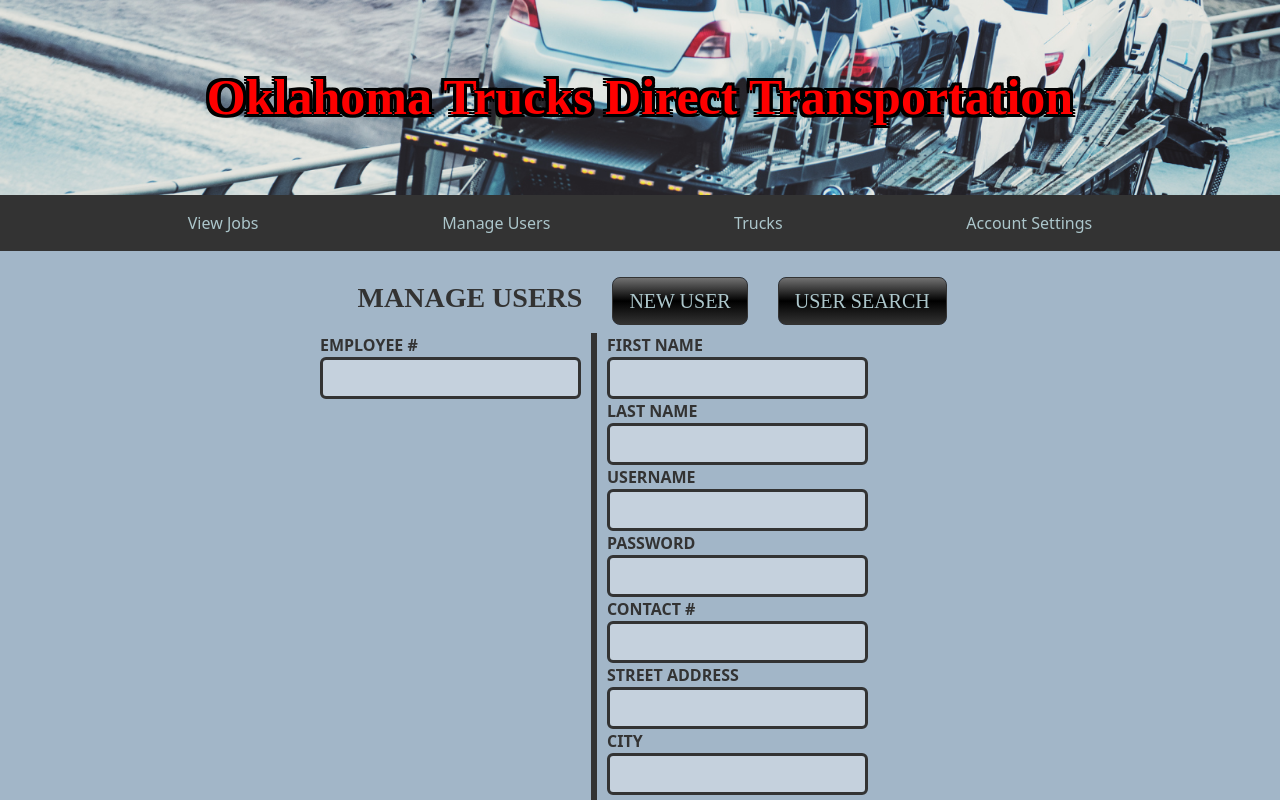
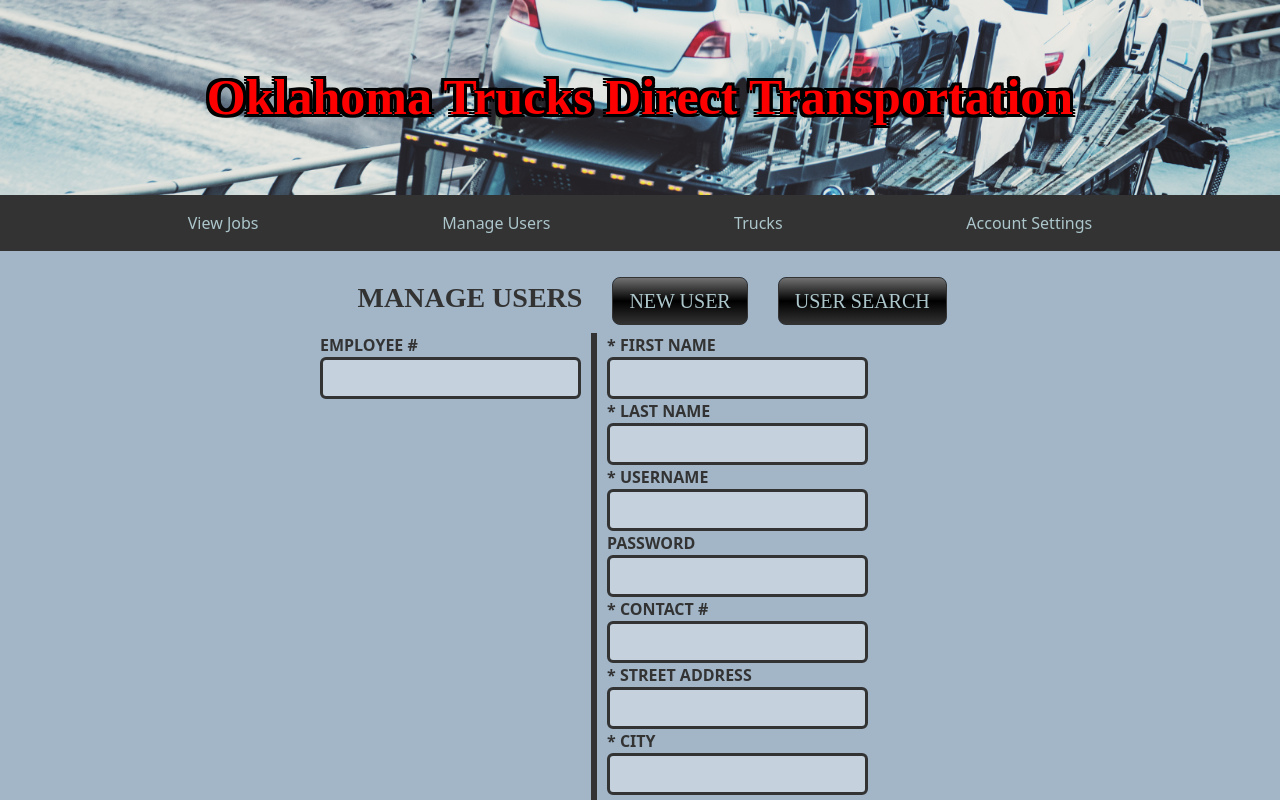
Before and after one commit to HighItsKy/CSCI441-GroupProject, a React (Create React App) app in the folder transportapp/: page /ManageUsers in a window 1280 px wide. Both pictures are taken after a click on the button "NEW USER". Shown: the top 800 px of the page. Built offline with nearby package versions, Linux system fonts and the light colour scheme.

Commit message:
Added Asterisks and Email Validator

```diff
--- a/transportapp/src/components/Employees/UserForm.js
+++ b/transportapp/src/components/Employees/UserForm.js
@@ -1,7 +1,32 @@
 import React from 'react';
 import { useState } from 'react';
+import axios from '../../api/axios';
 
 function UserForm({ user, setUser }) {
+    const [errMsg, setErrMsg] = useState("");
+    const handleForm = async () => {
+            try {
+                const saveUser = { employee_first_name: user.employee_first_name, employee_last_name: user.employee_last_name,
+                    employee_username: user.employee_username, employee_contact_no: user.employee_contact_no,
+                     employee_street_address: user.employee_street_address,
+                     employee_city: user.employee_city, employee_state: user.employee_state, employee_zip_code: user.employee_zip_code,
+                     employee_email: user.employee_email};
+                let data = JSON.stringify(saveUser);
+                const response = await axios.put('/employee', data, {
+                    headers: {
+                        'Content-Type': 'application/json'
+                    }
+                }
+                );
+                //fetchItem();
+
+            } catch (err) {
+                setErrMsg(JSON.stringify(err));
+                return;
+            }
+
+
+    }
 
     return (
         <React.Fragment>
@@ -12,28 +37,28 @@ function UserForm({ user, setUser }) {
                 </div>
                 <form className='employee-details' data-transport-order="form">
                     <div className='form-group'>
-                        <label htmlFor='UserFName'>FIRST NAME</label>
+                        <label htmlFor='UserFName'>* FIRST NAME</label>
                         <input type="text" className="form-control" id="UserFName" required value={user.employee_first_name}></input>
-                        <label htmlFor='UserLName'>LAST NAME</label>
+                        <label htmlFor='UserLName'>* LAST NAME</label>
                         <input className="form-control" id="UserLName" required value={user.employee_last_name}></input>
-                        <label htmlFor='Username'>USERNAME</label>
+                        <label htmlFor='Username'>* USERNAME</label>
                         <input className="form-control" id="Username" required value={user.employee_username}></input>
                         <label htmlFor='UserPassword'>PASSWORD</label>
                         <input className="form-control" id="UserPassword" readOnly></input>
-                        <label htmlFor='UserContactNo'>CONTACT #</label>
+                        <label htmlFor='UserContactNo'>* CONTACT #</label>
                         <input className="form-control" id="UserContactNo" required value={user.employee_contact_no}></input>
-                        <label htmlFor='UserAddress'>STREET ADDRESS</label>
+                        <label htmlFor='UserAddress'>* STREET ADDRESS</label>
                         <input className="form-control" id="UserAddress" required value={user.employee_street_address}></input>
-                        <label htmlFor='UserCity'>CITY</label>
+                        <label htmlFor='UserCity'>* CITY</label>
                         <input className="form-control" id="UserCity" required value={user.employee_city}></input>
-                        <label htmlFor='UserState'>STATE</label>
+                        <label htmlFor='UserState'>* STATE</label>
                         <input className="form-control" id="UserState" required value={user.employee_state}></input>
-                        <label htmlFor='UserZip'>ZIP CODE</label>
+                        <label htmlFor='UserZip'>* ZIP CODE</label>
                         <input className="form-control" id="UserZip" required value={user.employee_zip_code}></input>
-                        <label htmlFor='UserEmail'>EMAIL</label>
-                        <input className="form-control" id="UserEmail" required value={user.employee_email}></input>
+                        <label htmlFor='UserEmail'>* EMAIL</label>
+                        <input type="email" placeholder="example@gmail/yahoo.com" pattern="@(gmail|yahoo)\.com$" className="form-control" id="UserEmail" required value={user.employee_email}></input>
                     </div>
-                    <button type="save" className={"btn btn-primary"}>SAVE</button>
+                    <button type="save" className={"btn btn-primary"} onClick={handleForm}>SAVE</button>
                     <button type="reset" className={"btn btn-primary"}>RESET</button>
                     <button type="deleteUser" className={"btn btn-primary"}>DELETE USER</button>
                 </form>
```
